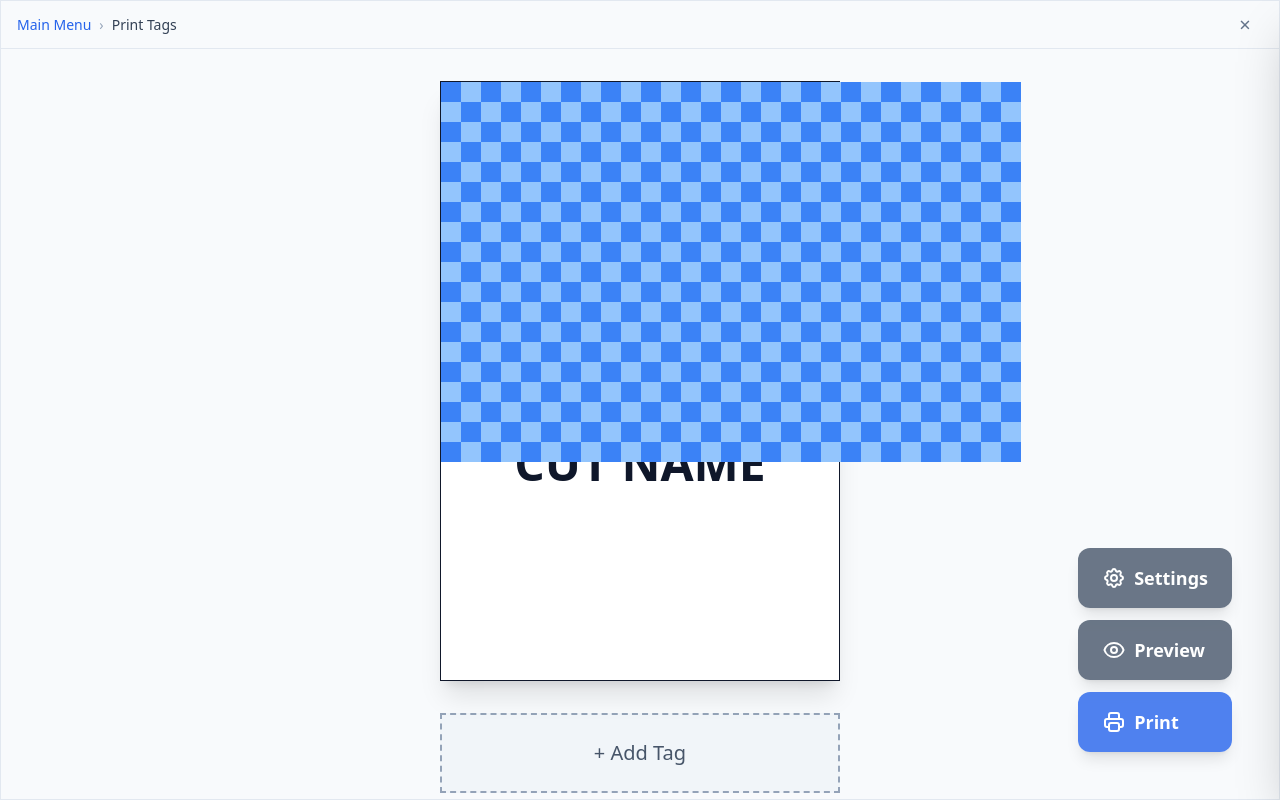
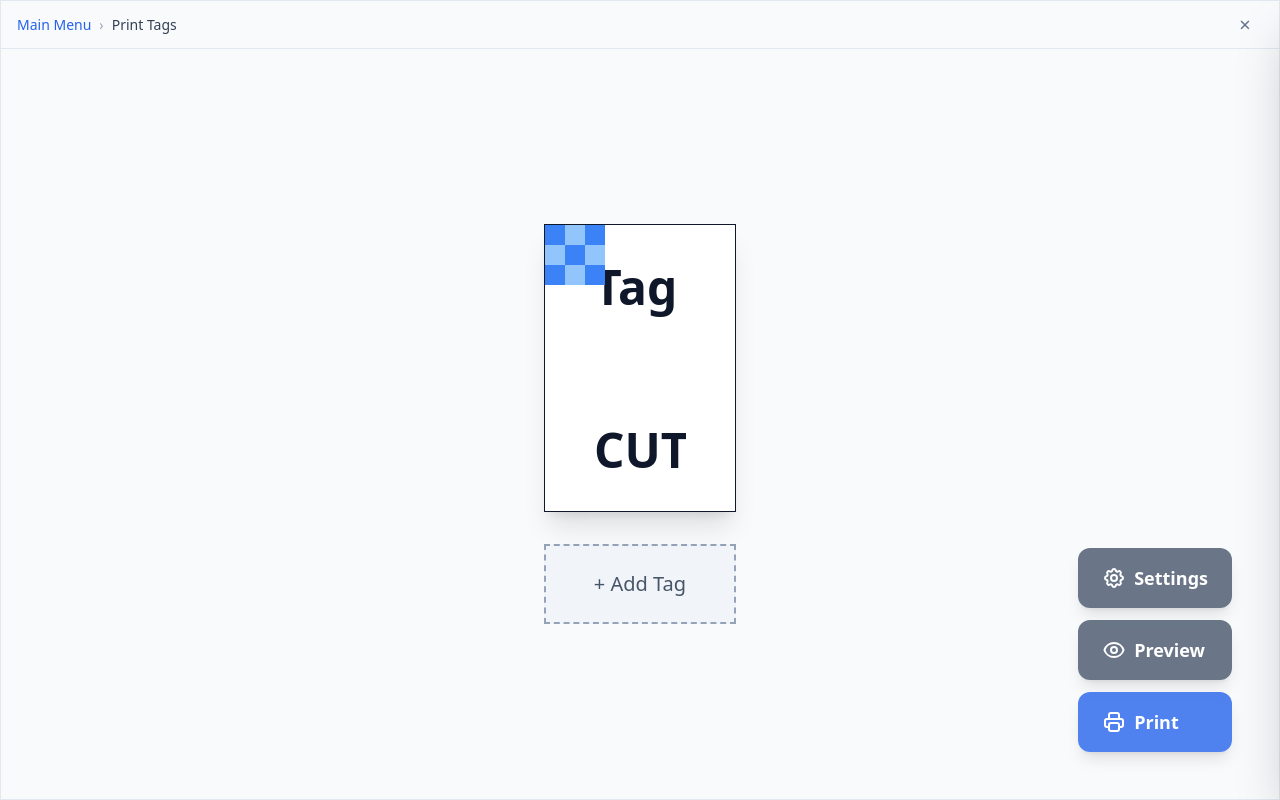
Before and after one commit to JakeStrang1/piedmont-tags, a React (Vite) app: page /#/print in a window 1280 px wide. Built offline with nearby package versions, Linux system fonts and the light colour scheme.

Commit message:
Define on screen tag size in inches

```diff
--- a/src/components/EditableTag.tsx
+++ b/src/components/EditableTag.tsx
@@ -1,8 +1,8 @@
 import { getTagDimensionsPx } from './tagConstants'
 import { useTagSettings } from '../hooks/useTagSettings'
 
-const CHECKERBOARD_WIDTH = 29
-const CHECKERBOARD_HEIGHT = 19
+const CHECKERBOARD_WIDTH = 3
+const CHECKERBOARD_HEIGHT = 3
 
 interface EditableTagProps {
     tagNumber: string
@@ -15,23 +15,23 @@ interface EditableTagProps {
 const EditableTag = ({ tagNumber, tagText, onTagNumberChange, onTagTextChange, printable = false }: EditableTagProps) => {
     const { settings } = useTagSettings()
     // Calculate pixel dimensions from label dimensions in settings
-    const { width: widthPx, height: heightPx } = getTagDimensionsPx(
-        settings.labelWidthInches,
-        settings.labelHeightInches
-    )
+    // const { width: widthPx, height: heightPx } = getTagDimensionsPx(
+    //     settings.labelWidthInches,
+    //     settings.labelHeightInches
+    // )
 
     return (
         <div
             className={`relative border border-slate-900 bg-white p-10 ${printable ? '' : 'shadow-xl'}`}
             style={{
-                width: `${widthPx}px`,
-                height: `${heightPx}px`,
+                width: `${settings.labelWidthInches}in`,
+                height: `${settings.labelHeightInches}in`,
                 boxSizing: 'border-box',
                 flexShrink: 0,
-                minWidth: `${widthPx}px`,
-                maxWidth: `${widthPx}px`,
-                minHeight: `${heightPx}px`,
-                maxHeight: `${heightPx}px`,
+                minWidth: `${settings.labelWidthInches}in`,
+                maxWidth: `${settings.labelWidthInches}in`,
+                minHeight: `${settings.labelHeightInches}in`,
+                maxHeight: `${settings.labelHeightInches}in`,
                 display: 'block',
             }}
         >
--- a/src/components/PrintTags.tsx
+++ b/src/components/PrintTags.tsx
@@ -160,7 +160,7 @@ const PrintTags = () => {
                     position: 'fixed',
                     top: 0,
                     left: 0,
-                    width: showPreview ? `${getTagDimensionsPx(settings.labelWidthInches, settings.labelHeightInches).width}px` : 0,
+                    width: showPreview ? `${settings.labelWidthInches}in` : 0,
                     height: showPreview ? '600px' : 0,
                     margin: 0,
                     padding: 0,
@@ -210,7 +210,7 @@ const PrintTags = () => {
                                     type="button"
                                     onClick={addCard}
                                     className="flex h-20 items-center justify-center border-2 border-dashed border-slate-400 bg-slate-100 text-slate-600 transition-all hover:border-slate-500 hover:bg-slate-200 hover:shadow-md focus-visible:outline focus-visible:outline-2 focus-visible:outline-offset-2 focus-visible:outline-blue-500"
-                                    style={{ width: `${getTagDimensionsPx(settings.labelWidthInches, settings.labelHeightInches).width}px` }}
+                                    style={{ width: `${settings.labelWidthInches}in` }}
                                 >
                                     <span className="text-xl font-medium">+ Add Tag</span>
                                 </button>
```
